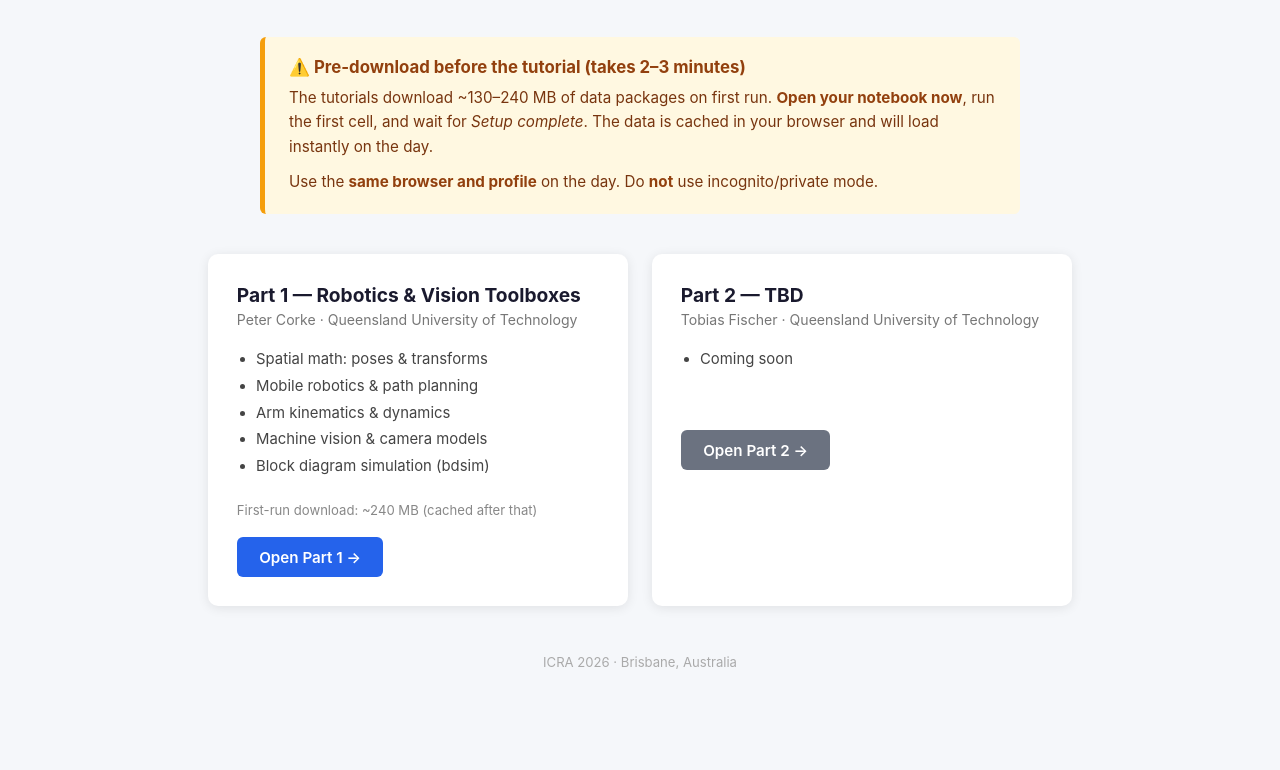
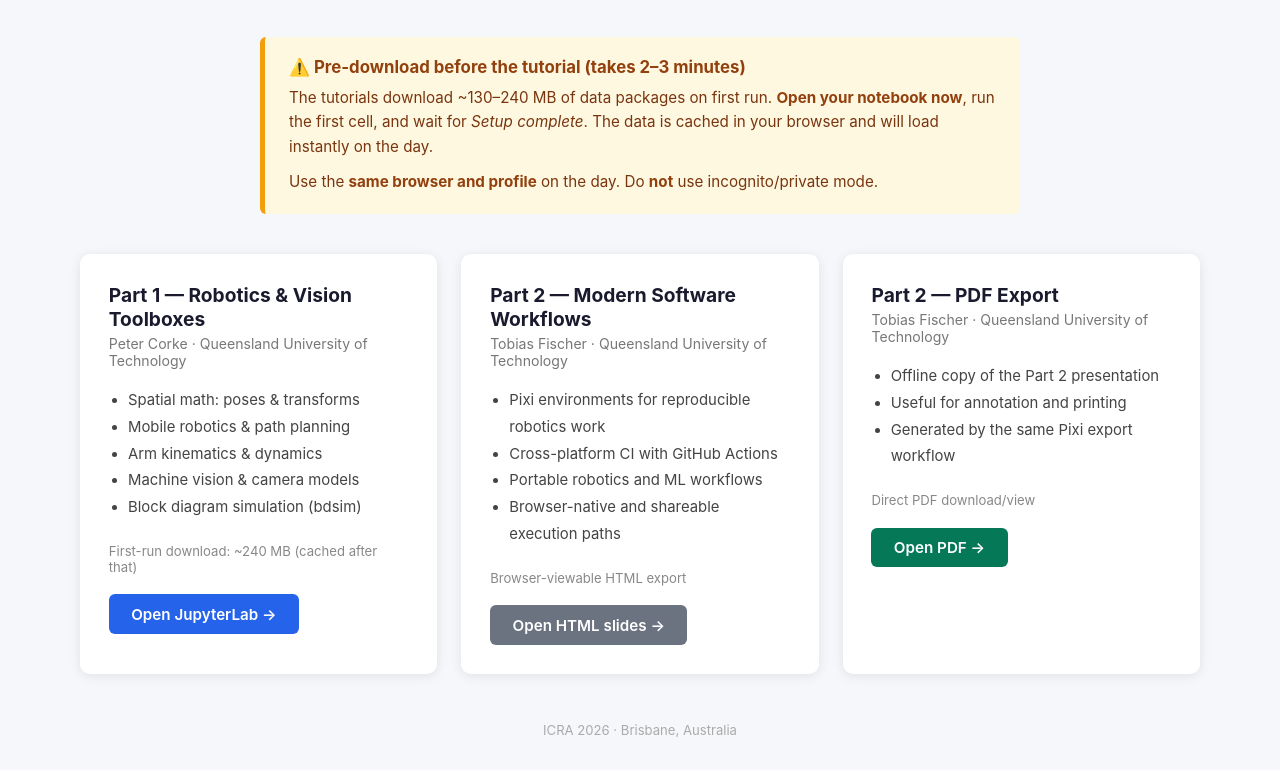
Before and after one commit to petercorke/ICRA2026-modern-software-tools, a plain HTML site: page peter/landing/index.html in a window 1280 px wide. Shown: the part 97-867 px from the top of the page. Before the commit the page ends 800 px from the top, so only its background shows below. Drawn offline with Linux system fonts and the light colour scheme.

Commit message:
Fix GitHub pages

```diff
--- a/peter/landing/index.html
+++ b/peter/landing/index.html
@@ -46,7 +46,7 @@
       gap: 1.5rem;
       flex-wrap: wrap;
       justify-content: center;
-      max-width: 900px;
+      max-width: 1120px;
       margin: 0 auto;
     }
     .card {
@@ -93,6 +93,8 @@
     .btn:hover { background: #1d4ed8; }
     .btn-secondary { background: #6b7280; }
     .btn-secondary:hover { background: #4b5563; }
+    .btn-pdf { background: #047857; }
+    .btn-pdf:hover { background: #065f46; }
     footer {
       text-align: center;
       margin-top: 3rem;
@@ -133,17 +135,32 @@
       <li>Block diagram simulation (bdsim)</li>
     </ul>
     <div class="size-note">First-run download: ~240 MB (cached after that)</div>
-    <a class="btn" href="part1/lab/index.html?path=index.ipynb">Open Part 1 →</a>
+    <a class="btn" href="part1/lab/index.html?path=index.ipynb">Open JupyterLab →</a>
   </div>
 
   <div class="card">
-    <h2>Part 2 — TBD</h2>
+    <h2>Part 2 — Modern Software Workflows</h2>
     <div class="author">Tobias Fischer · Queensland University of Technology</div>
     <ul>
-      <li>Coming soon</li>
+      <li>Pixi environments for reproducible robotics work</li>
+      <li>Cross-platform CI with GitHub Actions</li>
+      <li>Portable robotics and ML workflows</li>
+      <li>Browser-native and shareable execution paths</li>
     </ul>
-    <div class="size-note">&nbsp;</div>
-    <a class="btn btn-secondary" href="part2/lab/index.html?path=index.ipynb">Open Part 2 →</a>
+    <div class="size-note">Browser-viewable HTML export</div>
+    <a class="btn btn-secondary" href="part2/">Open HTML slides →</a>
+  </div>
+
+  <div class="card">
+    <h2>Part 2 — PDF Export</h2>
+    <div class="author">Tobias Fischer · Queensland University of Technology</div>
+    <ul>
+      <li>Offline copy of the Part 2 presentation</li>
+      <li>Useful for annotation and printing</li>
+      <li>Generated by the same Pixi export workflow</li>
+    </ul>
+    <div class="size-note">Direct PDF download/view</div>
+    <a class="btn btn-pdf" href="part2/icra_software_tools_export.pdf">Open PDF →</a>
   </div>
 
 </div>
```
Also changed, not shown: .github/workflows/deploy.yml, .github/workflows/export-presentation.yml (deleted), .github/workflows/part1.yml, .github/workflows/part2.yml (added).
